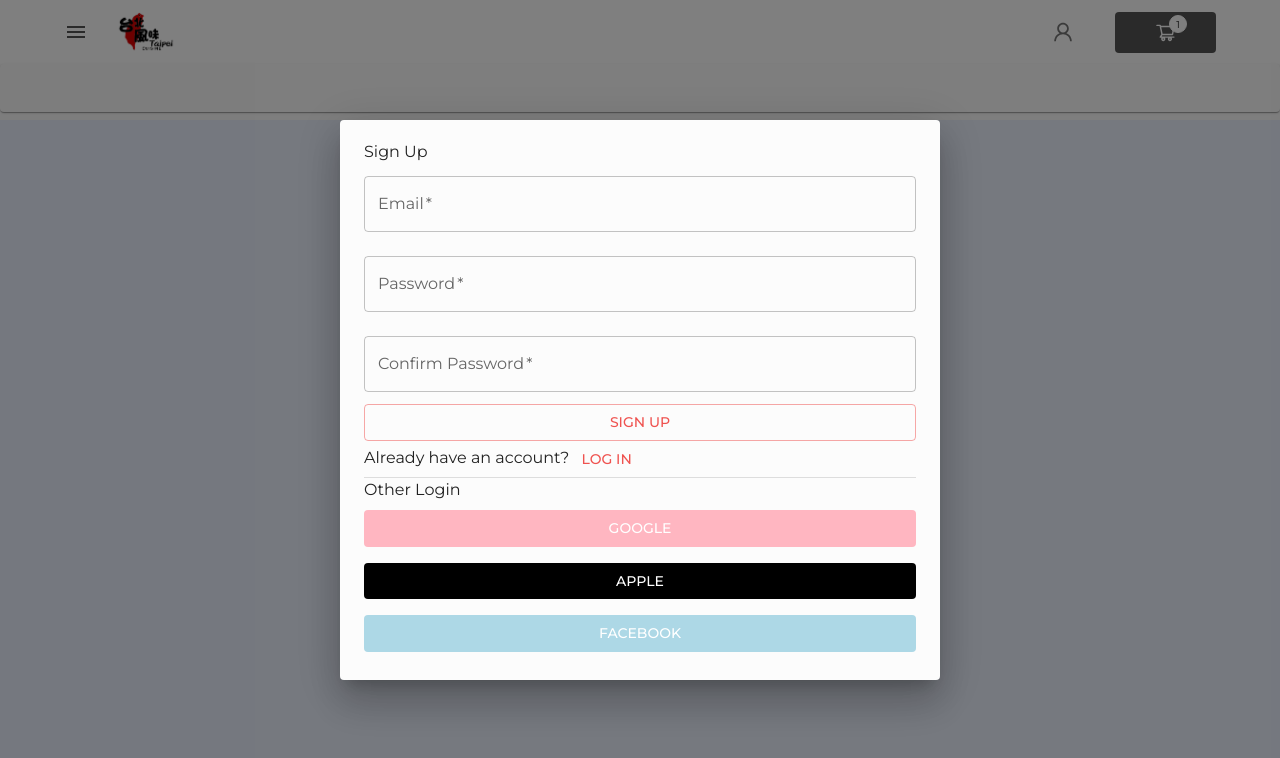
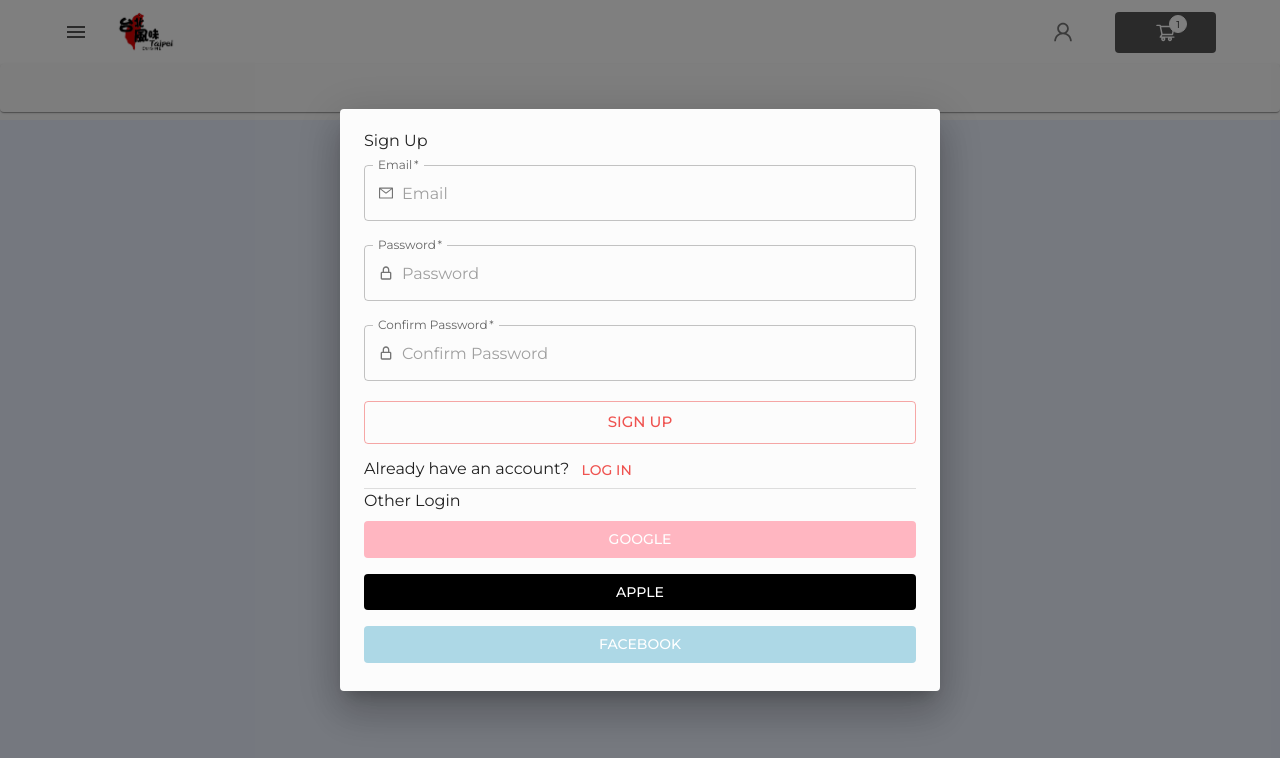
Before and after one commit to XianFengWu1996/taipeicuisine_nextjs, a Next.js app: page /order in a window 1280 px wide. Both pictures are taken after a click on the button "SIGN UP". Shown: the top 758 px of the page. Built offline with nearby package versions, Linux system fonts and the light colour scheme.

Commit message:
refactor auth card component

```diff
--- /dev/null
+++ b/components/auth/AuthTextfield.tsx
@@ -0,0 +1,33 @@
+import { InputAdornment, TextField } from "@mui/material"
+import { ChangeEvent, ReactElement } from "react"
+
+interface IAuthTextFieldProps {
+    type: string,
+    name: string,
+    label: string,
+    value: string,
+    onChange: (e:ChangeEvent<HTMLTextAreaElement | HTMLInputElement>) => void,
+    icon: ReactElement<any>
+}
+
+export const AuthTextField = (props : IAuthTextFieldProps) => {
+    return <TextField
+    type={props.type}
+    aria-label={props.name}
+    variant="outlined"
+    label={props.label}
+    placeholder={props.label}
+    name={props.name}
+    required
+    sx={{ marginY: 1.5}}
+    value={props.value}
+    onChange={props.onChange}
+    InputProps={{
+        startAdornment: (
+            <InputAdornment position="start">
+              {props.icon}
+            </InputAdornment>
+        )
+    }}
+/>
+}
--- /dev/null
+++ b/components/auth/authDialog.tsx
@@ -0,0 +1,132 @@
+import { Button, Dialog, DialogContent, Divider, TextField, Typography } from "@mui/material";
+import { motion, Variants } from "framer-motion";
+import { ChangeEvent, useState } from "react";
+import { AiOutlineLock, AiOutlineMail } from "react-icons/ai";
+import { BiLock, BiLockAlt } from "react-icons/bi"
+
+import { AuthTextField } from "./AuthTextfield";
+
+export const AuthDialog = () => {
+
+
+    const [isLogin, setIsLogin] = useState(true);
+
+    const variants : Variants  = {
+        hide: {
+            rotateY: 180,
+            // opacity: 0,
+            display: 'none',
+        },
+        show: {
+            rotateY: 0,
+            // opacity: 1,
+            display: 'flex',
+        }
+    }
+
+
+
+    return   <Dialog
+    open
+    fullWidth
+>
+    <DialogContent sx={{ display: 'flex', flexDirection: 'column',}}>
+        <motion.div
+            animate={isLogin ? 'show': 'hide'}
+            transition={{ duration: 1, ease: 'easeOut' }}
+            variants={variants}
+            style={{ display: 'flex', flexDirection: 'column'}}
+        >
+            <AuthCard isLogin={isLogin} toggleType={() => setIsLogin(!isLogin)} />
+        </motion.div>
+
+        <motion.div
+            animate={isLogin ? 'hide': 'show'}
+            transition={{ duration: 1, ease: 'easeOut' }}
+            variants={variants}
+            style={{ display: 'flex', flexDirection: 'column'}}
+        >
+           <AuthCard isLogin={isLogin} toggleType={() => setIsLogin(!isLogin)} />
+        </motion.div>
+
+
+
+
+        <Divider style={{width:'100%'}} />
+
+        <Typography>Other Login</Typography>
+
+        <Button sx={{ backgroundColor: 'lightpink', color: '#fff', marginY: 1}}>GOOGLE</Button>
+        <Button  sx={{ backgroundColor: 'black',  color: '#fff', marginY: 1}}>APPLE</Button>
+        <Button  sx={{ backgroundColor: 'lightblue',  color: '#fff', marginY: 1}}>FACEBOOK</Button>
+
+
+    </DialogContent>
+</Dialog>
+}
+
+interface IAuthCardProps {
+    isLogin: boolean,
+    toggleType: () => void,
+}
+
+const AuthCard = (props: IAuthCardProps) => {
+
+    const [state, setState] = useState({
+        email: '',
+        password: '',
+        confirmPassword: '',
+    })
+
+    const handleOnChange = (e: ChangeEvent<HTMLTextAreaElement | HTMLInputElement>) => {
+        setState({
+            ...state,
+            [e.target.name]: e.target.value
+        })
+    }
+    return <>
+         <Typography>{ props.isLogin ? 'Login' : 'Sign Up'}</Typography>
+            <AuthTextField
+                type="email"
+                name="email"
+                label="Email"
+                value={state.email}
+                onChange={handleOnChange}
+                icon={<AiOutlineMail />}
+            />
+
+            <AuthTextField
+                type="password"
+                name="password"
+                label="Password"
+                value={state.password}
+                onChange={handleOnChange}
+                icon={<BiLockAlt />}
+            />
+
+            {
+                !props.isLogin ?
+                    <AuthTextField
+                        type="password"
+                        name="confirmPassword"
+                        label="Confirm Password"
+                        value={state.confirmPassword}
+                        onChange={handleOnChange}
+                        icon={<BiLockAlt />}
+                    /> : null
+            }
+            <Button variant="outlined" size="large" sx={{ my: 1}}>{props.isLogin ? 'Log In' : 'Sign Up'}</Button>
+
+            {
+                props.isLogin
+                ? <div style={{ display: 'flex', justifyContent: 'space-between'}}>
+                    <Button variant="text">Forgot Password?</Button>
+                    <Typography>Dont have an account? <Button variant="text" onClick={props.toggleType}>Sign Up</Button></Typography>
+                </div>
+                :  <div>
+                    <Typography>Already have an account? <Button variant="text" onClick={props.toggleType}>Log In</Button></Typography>
+                </div>
+            }
+
+    </>
+}
--- a/pages/order/index.tsx
+++ b/pages/order/index.tsx
@@ -3,6 +3,7 @@ import axios from "axios";
 import { motion, Variants } from "framer-motion";
 import { GetServerSideProps, GetServerSidePropsContext } from "next"
 import { ChangeEvent, ChangeEventHandler, useEffect, useState } from "react";
+import { AuthDialog } from "../../components/auth/authDialog";
 import { MenuSelect } from "../../components/menu/menuSelect";
 import { MenuTab } from "../../components/menu/menuTab";
 import { PublicAppBar } from "../../components/order/appbar/appbar";
@@ -24,146 +25,14 @@ export default function OrderPage (props: IOrderPageProps){
         }
     })
 
-    // const [email, setEmail] = useState('');
-    // const [password, setPassword] = useState('');
-    // const [confirmPass, setConfirmPass] = useState('');
-    const [state, setState] = useState({
-        email: '',
-        password: '',
-        confirmPassword: '',
-    })
-
-    const [isLogin, setIsLogin] = useState(true);
-
-    const variants : Variants  = {
-        hide: {
-            rotateY: 180,
-            // opacity: 0,
-            display: 'none',
-        },
-        show: {
-            rotateY: 0,
-            // opacity: 1,
-            display: 'flex',
-        }
-    }
-
-    const handleOnChange = (e: ChangeEvent<HTMLTextAreaElement | HTMLInputElement>) => {
-        setState({
-            ...state,
-            [e.target.name]: e.target.value
-        })
-    }
 
     return <div style={{ width: '100%'}}>
         <PublicAppBar />
         <MenuSelect />
         <MenuTab />
 
-        <Dialog
-            open
-            fullWidth
-        >
-            <DialogContent sx={{ display: 'flex', flexDirection: 'column',}}>
-                <motion.div
-                    animate={isLogin ? 'show': 'hide'}
-                    transition={{ duration: 1, ease: 'easeOut' }}
-                    variants={variants}
-                    style={{ display: 'flex', flexDirection: 'column'}}
-                >
-                    <Typography>Login</Typography>
-                    <TextField
-                        type={'email'}
-                        variant="outlined"
-                        label="Email"
-                        name="email"
-                        required
-                        sx={{ marginY: 1.5}}
-                        value={state.email}
-                        onChange={handleOnChange}
-                    />
+        <AuthDialog />
 
-                    <TextField
-                        type={'password'}
-                        variant="outlined"
-                        label="Password"
-                        name="password"
-                        required
-                        sx={{ marginY: 1.5}}
-                        value={state.password}
-                        onChange={handleOnChange}
-
-                    />
-
-                    <Button variant="outlined" sx={{ my: 1}}>Login</Button>
-
-                    <div style={{ display: 'flex', justifyContent: 'space-between'}}>
-                        <Button variant="text">Forgot Password?</Button>
-                        <Typography>Dont have an account? <Button variant="text" onClick={() => setIsLogin(!isLogin)}>Sign Up</Button></Typography>
-                    </div>
-                </motion.div>
-
-                <motion.div
-                    animate={isLogin ? 'hide': 'show'}
-                    transition={{ duration: 1, ease: 'easeOut' }}
-                    variants={variants}
-                    style={{ display: 'flex', flexDirection: 'column'}}
-                >
-                    <Typography>Sign Up</Typography>
-                    <TextField
-                        type={'email'}
-                        variant="outlined"
-                        label="Email"
-                        name="email"
-                        required
-                        sx={{ marginY: 1.5}}
-                        value={state.email}
-                        onChange={handleOnChange}
-                    />
-
-                    <TextField
-                        type={'password'}
-                        variant="outlined"
-                        label="Password"
-                        name="password"
-                        required
-                        sx={{ marginY: 1.5}}
-                        value={state.password}
-                        onChange={handleOnChange}
-                    />
-
-                    <TextField
-                        type={'password'}
-                        variant="outlined"
-                        label="Confirm Password"
-                        name="confirmPassword"
-                        required
-                        sx={{ marginY: 1.5}}
-                        value={state.confirmPassword}
-                        onChange={handleOnChange}
-                    />
-
-                    <Button variant="outlined">Sign Up</Button>
-
-                    <div>
-                        Already have an account? <Button variant="text" onClick={() => setIsLogin(!isLogin)}>Log In</Button>
-                    </div>
-                </motion.div>
-
-
-
-
-                <Divider style={{width:'100%'}} />
-
-                <Typography>Other Login</Typography>
-
-                <Button sx={{ backgroundColor: 'lightpink', color: '#fff', marginY: 1}}>GOOGLE</Button>
-                <Button  sx={{ backgroundColor: 'black',  color: '#fff', marginY: 1}}>APPLE</Button>
-                <Button  sx={{ backgroundColor: 'lightblue',  color: '#fff', marginY: 1}}>FACEBOOK</Button>
-
-
-            </DialogContent>
-        </Dialog>
     </div>
 }
 
```
